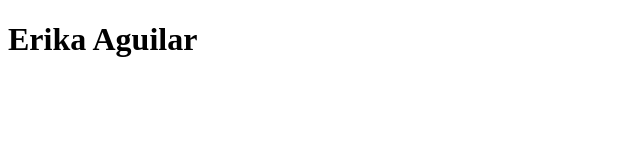
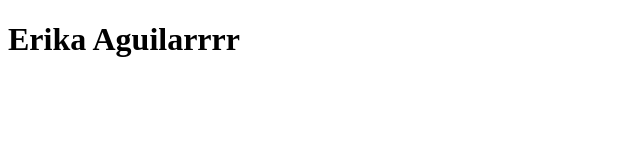
Before and after one commit to eaguilar2/eaguilar2.github.io, a plain HTML site: page index.html in a window 1280 px wide. Shown: the full height of the page, 0-640 px from the left. Drawn offline with Linux system fonts and the light colour scheme.

Commit message:
Update index.html

```diff
--- a/index.html
+++ b/index.html
@@ -7,7 +7,7 @@
   <body>
     <header>
       <h1>
-        Erika Aguilar
+        Erika Aguilarrrr
       </h1>
     </header>
   </body>
```
